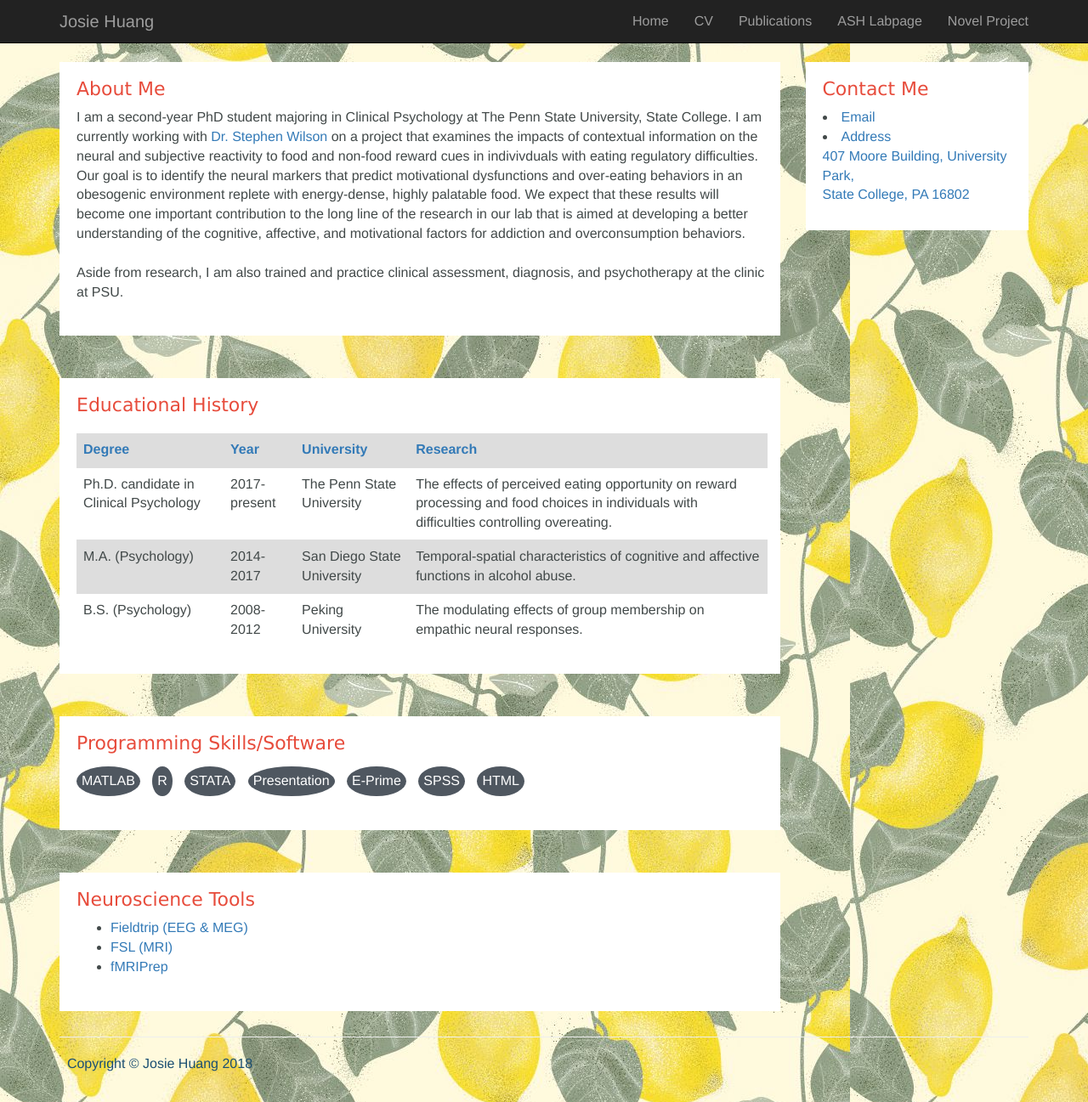
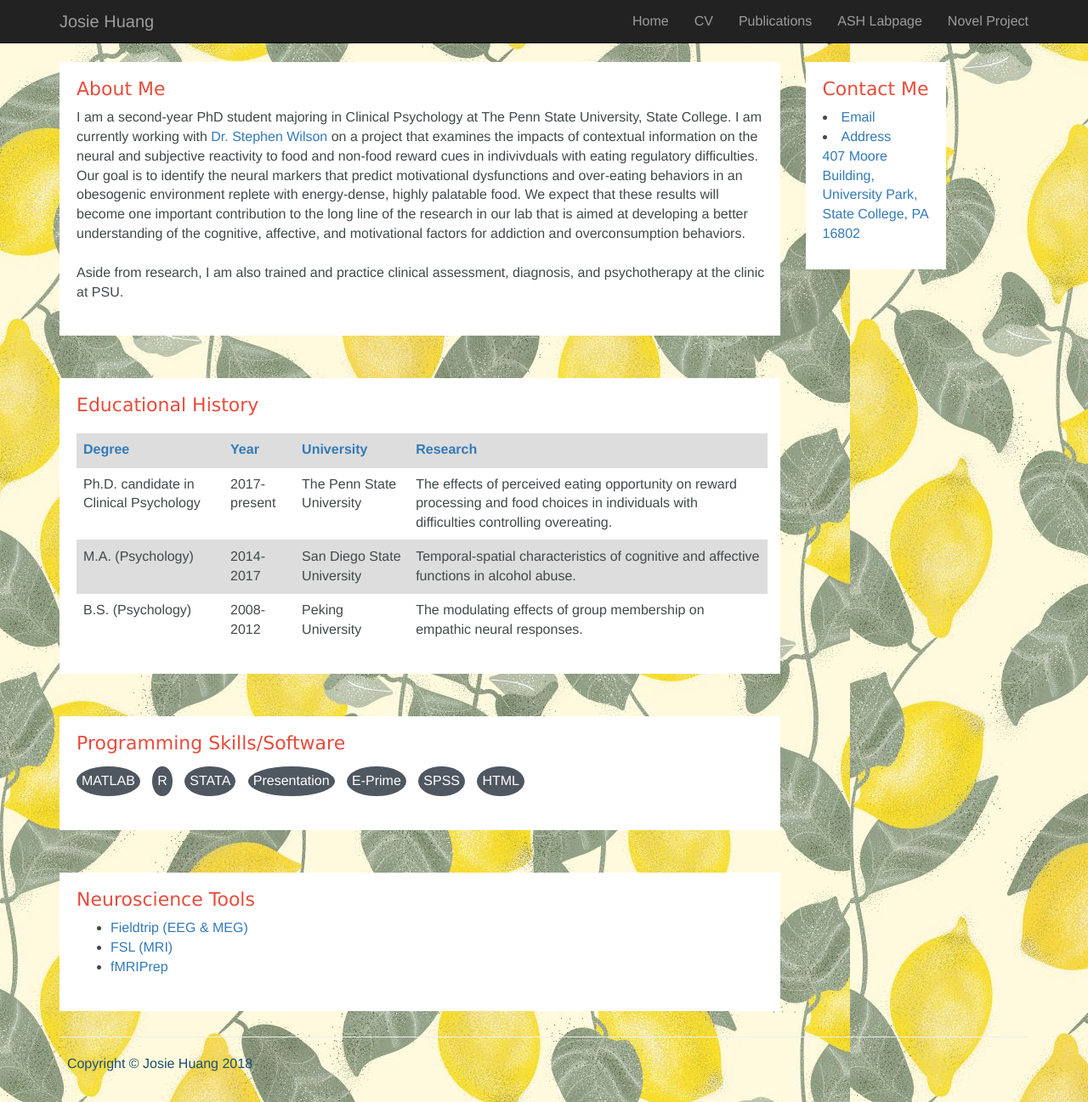
Before and after one commit to josie-shuang/josie-shuang.github.io, a Jekyll site: the page built from index.html, in a window 1280 px wide and 1297 px high. Shown: the whole window at 85% size. Built offline with Jekyll 4.4.1, drawn with Linux system fonts in a browser that asks for light colours.

Commit message:
Update index.html

```diff
--- a/index.html
+++ b/index.html
@@ -9,7 +9,7 @@
 		{% include section_programskills.html %}
 		{% include section_neuroskills.html %}
 	</div>
-	<div class="col-md-3">
+	<div class="col-md-2">
 		{% include contact.html %}
 	</div>
 </div>
```
